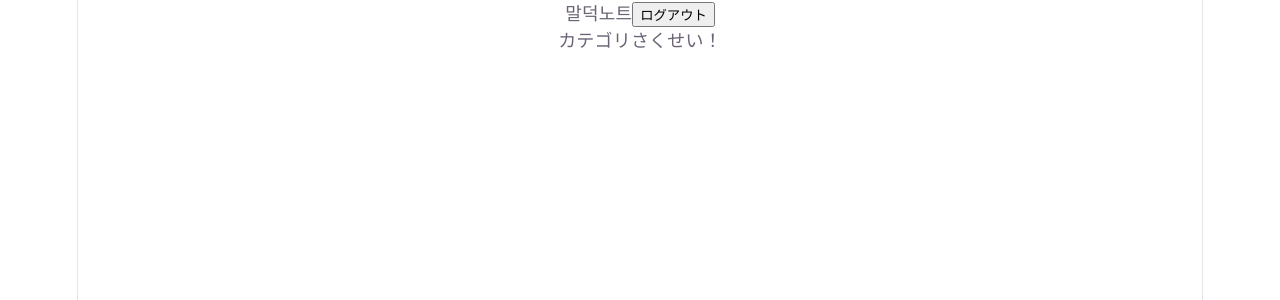
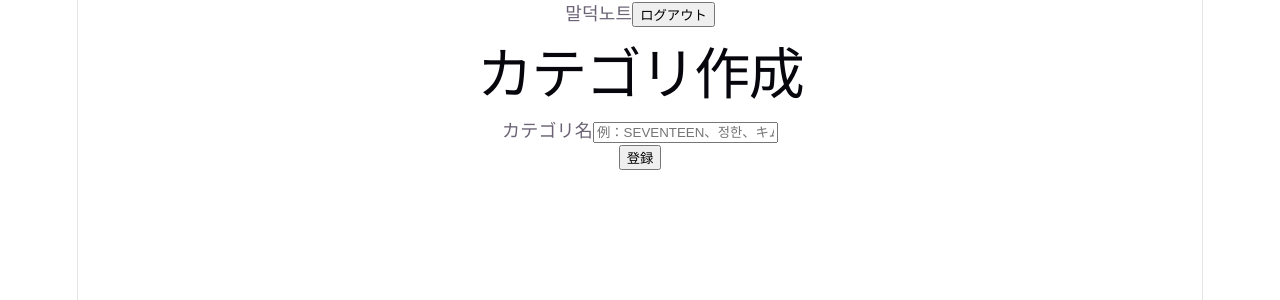
Before and after one commit to maldeok-note-project/maldeok-note-frontend-react, a React (Vite) app: page /categories/create in a window 1280 px wide. Shown: the top 300 px of the page. Built offline with nearby package versions, Linux system fonts and the light colour scheme; sample sign-in values are in the browser's storage.

Commit message:
26.07.19 made CategoryCreatePage.jsx

```diff
--- a/src/pages/CategoryCreatePage.jsx
+++ b/src/pages/CategoryCreatePage.jsx
@@ -1,6 +1,102 @@
 // カテゴリ作成
+import { useState } from "react";
+import { useNavigate } from "react-router-dom";
+import apiClient from "../api/apiClient";
+
+// カテゴリ作成ページ
 const CategoryCreatePage = () => {
-  return <div>カテゴリさくせい！</div>;
+  const navigate = useNavigate();
+
+  // カテゴリ名の箱
+  const [form, setForm] = useState({
+    name: "",
+  });
+
+  // エラー管理
+  const [errors, setErrors] = useState({});
+
+  // 送信中フラグ
+  const [isLoading, setIsLoading] = useState(false);
+
+  // 入力値が変わるたびに更新
+  const handleChange = (e) => {
+    const { name, value } = e.target;
+    // prev: 更新される直前の、今のform の中身
+    // ...: 中身を全部コピー(スプレッド構文)
+    // [name]: value: name(key)の中身をvalueに更新
+    setForm((prev) => ({ ...prev, [name]: value }));
+  };
+
+  // フォーム送信時の処理
+  const handleSubmit = async (e) => {
+    // preventDefault：リロード防止
+    e.preventDefault();
+
+    setIsLoading(true);
+    setErrors({});
+
+    try {
+      // バックエンドへカテゴリ作成リクエストを送信
+      await apiClient.post("/speaker-categories", {
+        name: form.name,
+      });
+
+      // 成功したらカテゴリ一覧ページへ遷移
+      navigate("/categories");
+    } catch (error) {
+      // バックエンドからのエラーレスポンスを取得
+      // 422（バリデーションエラー）: オブジェクトあり
+      if (error.response?.data?.errors) {
+        const rawErrors = error.response.data.errors;
+        const formattedErrors = {};
+        Object.keys(rawErrors).forEach((key) => {
+          formatted[key] = rawErrors[key][0];
+        });
+        // 409（重複エラー）: オブジェクトなし、messageあり
+        setError(formattedErrors);
+      } else if (error.response?.data?.message) {
+        setErrors({
+          general: error.response.data.message,
+        });
+      } else {
+        setErrors({
+          general: "カテゴリの作成に失敗しました。もう一度お試しください。",
+        });
+      }
+    } finally {
+      setIsLoading(false);
+    }
+  };
+
+  // カテゴリ作成ページ
+  return (
+    <div>
+      <h1>カテゴリ作成</h1>
+
+      {/* 全体エラー */}
+      {errors.general && <p style={{ color: "red" }}>{errors.general}</p>}
+
+      {/* 入力フィールド */}
+      <form onSubmit={handleSubmit}>
+        <div>
+          <label>カテゴリ名</label>
+          <input
+            type="text"
+            name="name"
+            value={form.name}
+            onChange={handleChange}
+            placeholder="例：SEVENTEEN、정한、キムせんせい"
+          />
+          {errors.name && <p style={{ color: "red" }}>{errors.name}</p>}
+        </div>
+
+        {/* 送信ボタン */}
+        <button type="submit" disabled={isLoading}>
+          {isLoading ? "登録中..." : "登録"}
+        </button>
+      </form>
+    </div>
+  );
 };
 
 export default CategoryCreatePage;
```
